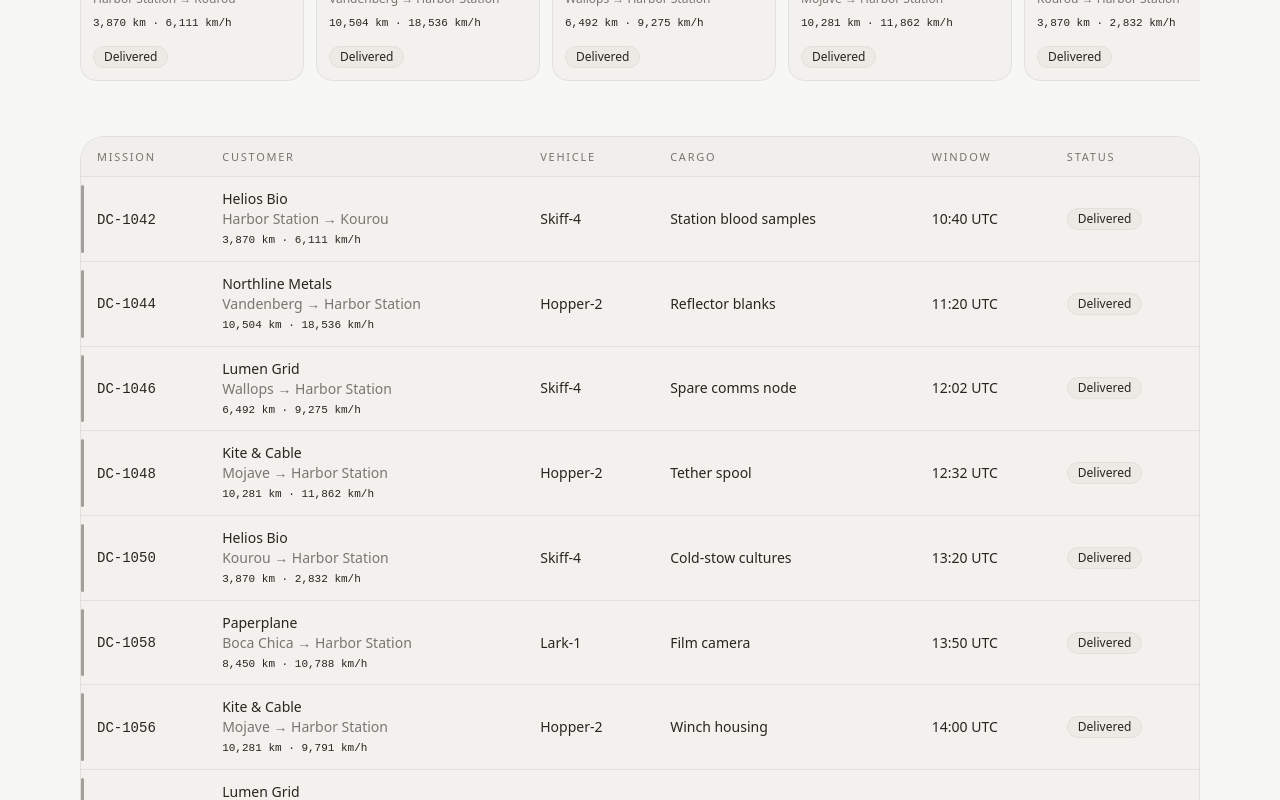
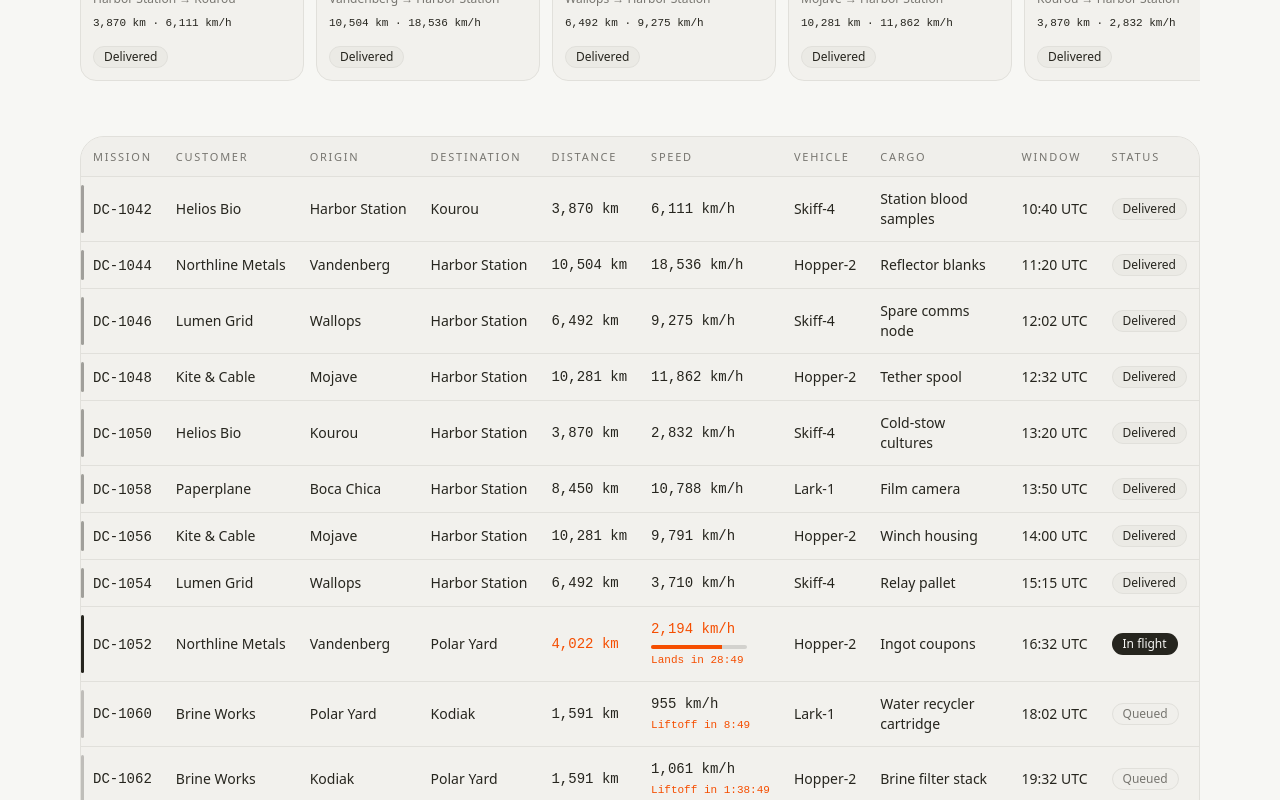
Before and after one commit to djschnei21/DanCorp, a Next.js app: page / in a window 1280 px wide. Shown: the part 760-1560 px from the top of the page. Built offline with nearby package versions, Linux system fonts and the light colour scheme.

Commit message:
Give origin, destination, distance, and speed their own table columns.
The customer cell is only the account name.

Co-authored-by: djschnei21 <djschnei21@users.noreply.github.com>

```diff
--- a/components/MissionTable.tsx
+++ b/components/MissionTable.tsx
@@ -1,6 +1,6 @@
 import Image from "next/image";
 import Link from "next/link";
-import { formatRoute, formatWindow } from "@/lib/format";
+import { formatDistance, formatRoute, formatSpeed, formatWindow, legCountdown } from "@/lib/format";
 import type { BoardMission, MissionStatus } from "@/lib/types";
 import { LegReadout } from "./LegReadout";
 import { StatusBadge } from "./StatusBadge";
@@ -31,47 +31,65 @@ export function MissionTable({ missions }: { missions: BoardMission[] }) {
 
   return (
     <>
-      <div className="hidden overflow-hidden rounded-3xl border border-card-04 bg-card min-[720px]:block">
-        <table className="w-full text-left text-sm">
+      <div className="hidden overflow-x-auto rounded-3xl border border-card-04 bg-card min-[720px]:block">
+        <table className="w-full min-w-[1080px] text-left text-sm">
           <thead className="bg-card-01 text-[11px] uppercase tracking-[0.16em] text-muted">
             <tr>
-              <th className="px-4 py-3 font-medium">Mission</th>
-              <th className="px-4 py-3 font-medium">Customer</th>
-              <th className="px-4 py-3 font-medium">Vehicle</th>
-              <th className="px-4 py-3 font-medium">Cargo</th>
-              <th className="px-4 py-3 font-medium">Window</th>
-              <th className="px-4 py-3 font-medium">Status</th>
+              <th className="px-3 py-3 font-medium">Mission</th>
+              <th className="px-3 py-3 font-medium">Customer</th>
+              <th className="px-3 py-3 font-medium">Origin</th>
+              <th className="px-3 py-3 font-medium">Destination</th>
+              <th className="px-3 py-3 font-medium">Distance</th>
+              <th className="px-3 py-3 font-medium">Speed</th>
+              <th className="px-3 py-3 font-medium">Vehicle</th>
+              <th className="px-3 py-3 font-medium">Cargo</th>
+              <th className="px-3 py-3 font-medium">Window</th>
+              <th className="px-3 py-3 font-medium">Status</th>
             </tr>
           </thead>
           <tbody>
-            {missions.map((mission) => (
+            {missions.map((mission) => {
+              const countdown = legCountdown(mission);
+              const live = mission.status === "in_flight" ? "text-accent" : "";
+              return (
                 <tr
                   key={mission.id}
                   className={`border-t border-card-04 hover:bg-card-01 ${
                     mission.status === "delayed" ? "bg-accent/[0.07]" : ""
                   }`}
                 >
-                <td className="relative px-4 py-3">
+                  <td className="relative whitespace-nowrap px-3 py-3">
                     <span className={`absolute inset-y-2 left-0 w-[3px] rounded-full ${rail[mission.status]}`} />
                     <Link href={`/missions/${mission.id}`} className="font-mono hover:text-accent">
                       {mission.id}
                     </Link>
                   </td>
-                <td className="px-4 py-3">
-                  <div>{mission.customerName}</div>
-                  <div className="text-muted">{formatRoute(mission.origin, mission.destination)}</div>
-                  <div className="mt-1">
-                    <LegReadout mission={mission} dense />
+                  <td className="whitespace-nowrap px-3 py-3">{mission.customerName}</td>
+                  <td className="whitespace-nowrap px-3 py-3">{mission.origin}</td>
+                  <td className="whitespace-nowrap px-3 py-3">{mission.destination}</td>
+                  <td className={`whitespace-nowrap px-3 py-3 font-mono tabular-nums ${live}`}>
+                    {formatDistance(mission.distanceKm)}
+                  </td>
+                  <td className="whitespace-nowrap px-3 py-3">
+                    <div className={`font-mono tabular-nums ${live}`}>{formatSpeed(mission.speedKmh)}</div>
+                    {mission.status === "in_flight" ? (
+                      <div className="mt-1.5 h-1 w-24 overflow-hidden rounded-full bg-fg/15" aria-hidden="true">
+                        <div className="h-full bg-accent" style={{ width: `${mission.flown * 100}%` }} />
                       </div>
+                    ) : null}
+                    {countdown ? (
+                      <div className="mt-1 font-mono text-[11px] tabular-nums text-accent">{countdown}</div>
+                    ) : null}
                   </td>
-                <td className="px-4 py-3">{mission.vehicleName}</td>
-                <td className="px-4 py-3">{mission.cargo}</td>
-                <td className="px-4 py-3 tabular-nums">{formatWindow(mission.windowStart)}</td>
-                <td className="px-4 py-3">
+                  <td className="whitespace-nowrap px-3 py-3">{mission.vehicleName}</td>
+                  <td className="px-3 py-3">{mission.cargo}</td>
+                  <td className="whitespace-nowrap px-3 py-3 tabular-nums">{formatWindow(mission.windowStart)}</td>
+                  <td className="whitespace-nowrap px-3 py-3">
                     <StatusBadge status={mission.status} />
                   </td>
                 </tr>
-            ))}
+              );
+            })}
           </tbody>
         </table>
       </div>
```
Lines whose indentation alone changed are shown as unchanged.
